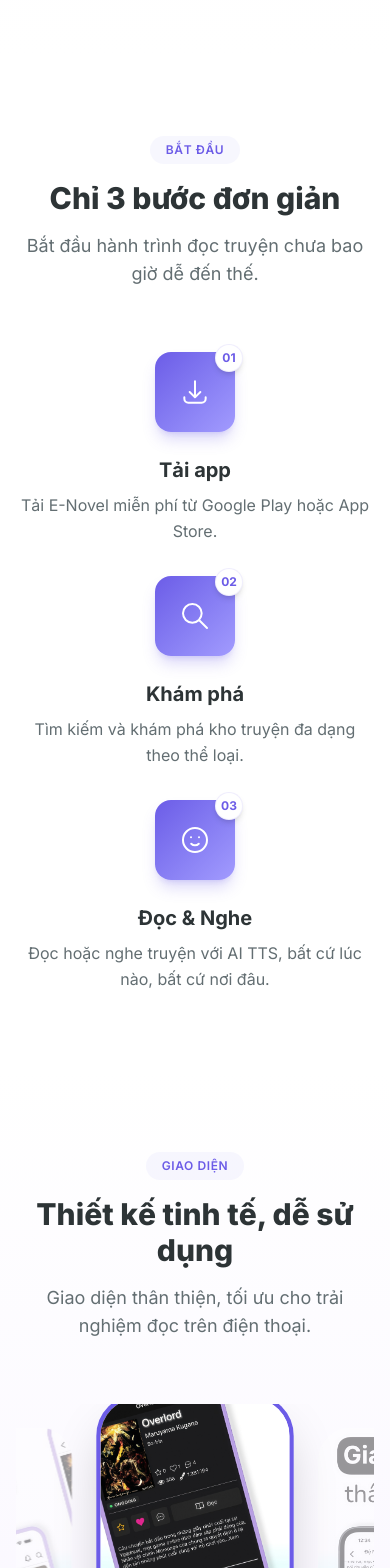
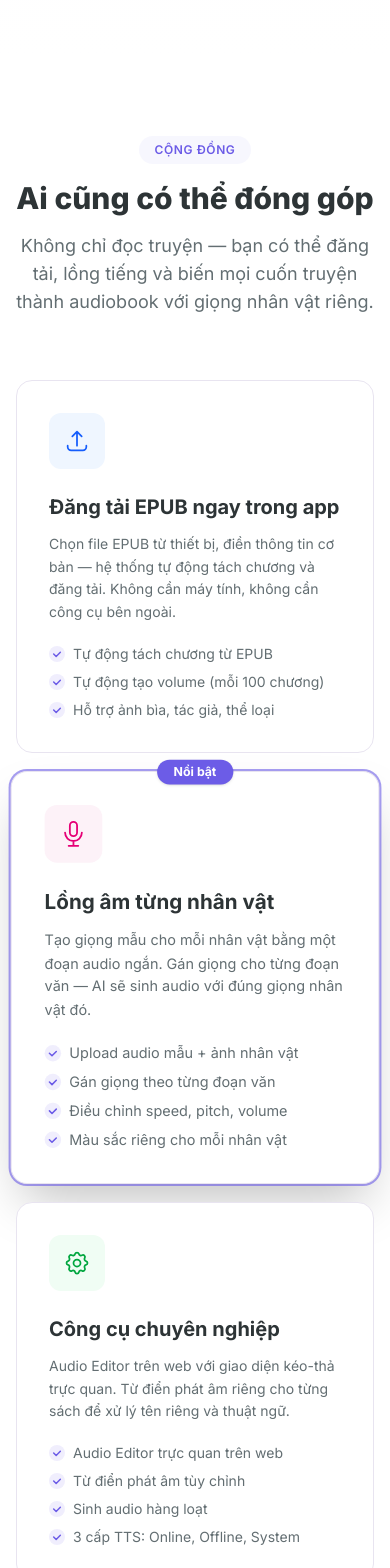
Before and after one commit to haidv2806/E-novel-landing-page, a React (Vite) app: page / in a window 390 px wide. Shown: the part 5560-7128 px from the top of the page. Built offline with nearby package versions, Linux system fonts and the light colour scheme.

Commit message:
feat: add CommunitySection and reorder landing page layout, update ScreenshotsSection background gradient

```diff
--- a/src/App.tsx
+++ b/src/App.tsx
@@ -5,6 +5,7 @@ import LibraryStatsSection from './constants/LibraryStatsSection'
 import TTSHighlightSection from './constants/TTSHighlightSection'
 import HowItWorksSection from './constants/HowItWorksSection'
 import ScreenshotsSection from './constants/ScreenshotsSection'
+import CommunitySection from './constants/CommunitySection'
 import DownloadCTA from './constants/DownloadCTA'
 import Footer from './constants/Footer'
 import './App.css'
@@ -21,8 +22,9 @@ function App() {
       <FeaturesSection />
       <LibraryStatsSection />
       <TTSHighlightSection />
+      <CommunitySection />
+      <ScreenshotsSection />
       <HowItWorksSection />
-      <ScreenshotsSection />
       <DownloadCTA />
       <Footer />
     </div>
--- /dev/null
+++ b/src/constants/CommunitySection.tsx
@@ -0,0 +1,128 @@
+import useInView from '../hooks/useInView'
+
+const cards = [
+  {
+    color: 'bg-blue-50 text-blue-600',
+    borderClass: '',
+    icon: (
+      <svg className="w-7 h-7" fill="none" viewBox="0 0 24 24" stroke="currentColor">
+        <path strokeLinecap="round" strokeLinejoin="round" strokeWidth={1.5}
+          d="M4 16v1a3 3 0 003 3h10a3 3 0 003-3v-1m-4-8l-4-4m0 0L8 8m4-4v12" />
+      </svg>
+    ),
+    title: 'Đăng tải EPUB ngay trong app',
+    desc: 'Chọn file EPUB từ thiết bị, điền thông tin cơ bản — hệ thống tự động tách chương và đăng tải. Không cần máy tính, không cần công cụ bên ngoài.',
+    items: [
+      'Tự động tách chương từ EPUB',
+      'Tự động tạo volume (mỗi 100 chương)',
+      'Hỗ trợ ảnh bìa, tác giả, thể loại',
+    ],
+  },
+  {
+    color: 'bg-pink-50 text-pink-600',
+    borderClass: 'ring-2 ring-primary/60 shadow-2xl scale-[1.03]',
+    badge: 'Nổi bật',
+    icon: (
+      <svg className="w-7 h-7" fill="none" viewBox="0 0 24 24" stroke="currentColor">
+        <path strokeLinecap="round" strokeLinejoin="round" strokeWidth={1.5}
+          d="M19 11a7 7 0 01-7 7m0 0a7 7 0 01-7-7m7 7v4m0 0H8m4 0h4m-4-8a3 3 0 01-3-3V5a3 3 0 116 0v6a3 3 0 01-3 3z" />
+      </svg>
+    ),
+    title: 'Lồng âm từng nhân vật',
+    desc: 'Tạo giọng mẫu cho mỗi nhân vật bằng một đoạn audio ngắn. Gán giọng cho từng đoạn văn — AI sẽ sinh audio với đúng giọng nhân vật đó.',
+    items: [
+      'Upload audio mẫu + ảnh nhân vật',
+      'Gán giọng theo từng đoạn văn',
+      'Điều chỉnh speed, pitch, volume',
+      'Màu sắc riêng cho mỗi nhân vật',
+    ],
+  },
+  {
+    color: 'bg-green-50 text-green-600',
+    borderClass: '',
+    icon: (
+      <svg className="w-7 h-7" fill="none" viewBox="0 0 24 24" stroke="currentColor">
+        <path strokeLinecap="round" strokeLinejoin="round" strokeWidth={1.5}
+          d="M10.325 4.317c.426-1.756 2.924-1.756 3.35 0a1.724 1.724 0 002.573 1.066c1.543-.94 3.31.826 2.37 2.37a1.724 1.724 0 001.065 2.572c1.756.426 1.756 2.924 0 3.35a1.724 1.724 0 00-1.066 2.573c.94 1.543-.826 3.31-2.37 2.37a1.724 1.724 0 00-2.572 1.065c-.426 1.756-2.924 1.756-3.35 0a1.724 1.724 0 00-2.573-1.066c-1.543.94-3.31-.826-2.37-2.37a1.724 1.724 0 00-1.065-2.572c-1.756-.426-1.756-2.924 0-3.35a1.724 1.724 0 001.066-2.573c-.94-1.543.826-3.31 2.37-2.37.996.608 2.296.07 2.572-1.065z" />
+        <path strokeLinecap="round" strokeLinejoin="round" strokeWidth={1.5}
+          d="M15 12a3 3 0 11-6 0 3 3 0 016 0z" />
+      </svg>
+    ),
+    title: 'Công cụ chuyên nghiệp',
+    desc: 'Audio Editor trên web với giao diện kéo-thả trực quan. Từ điển phát âm riêng cho từng sách để xử lý tên riêng và thuật ngữ.',
+    items: [
+      'Audio Editor trực quan trên web',
+      'Từ điển phát âm tùy chỉnh',
+      'Sinh audio hàng loạt',
+      '3 cấp TTS: Online, Offline, System',
+    ],
+  },
+]
+
+export default function CommunitySection() {
+  const { ref, isVisible } = useInView()
+
+  return (
+    <section
+      id="community"
+      ref={ref}
+      className="py-20 lg:py-28 bg-white"
+    >
+      <div className="max-w-6xl mx-auto px-4 sm:px-6 lg:px-8">
+        {/* Header */}
+        <div className="text-center mb-16">
+          <span className="inline-block text-xs font-semibold text-primary bg-primary/5 px-4 py-1.5 rounded-full mb-4 uppercase tracking-wider">
+            Cộng đồng
+          </span>
+          <h2 className="text-3xl sm:text-4xl font-extrabold text-text-main mb-4">
+            Ai cũng có thể đóng góp
+          </h2>
+          <p className="text-text-muted text-lg max-w-2xl mx-auto">
+            Không chỉ đọc truyện — bạn có thể đăng tải, lồng tiếng và biến mọi cuốn truyện
+            thành audiobook với giọng nhân vật riêng.
+          </p>
+        </div>
+
+        {/* Cards */}
+        <div className="grid sm:grid-cols-2 lg:grid-cols-3 gap-6 items-center">
+          {cards.map((card, i) => (
+            <div
+              key={i}
+              className={`relative bg-white rounded-2xl p-8 border border-border-light transition-all duration-300 hover:-translate-y-1 hover:shadow-xl ${card.borderClass} ${isVisible ? 'animate-fade-in-up' : 'opacity-0'}`}
+              style={{ animationDelay: `${i * 0.12}s` }}
+            >
+              {card.badge && (
+                <span className="absolute -top-3 left-1/2 -translate-x-1/2 bg-primary text-white text-xs font-bold px-4 py-1 rounded-full shadow">
+                  {card.badge}
+                </span>
+              )}
+
+              {/* Icon */}
+              <div className={`w-14 h-14 ${card.color} rounded-xl flex items-center justify-center mb-6`}>
+                {card.icon}
+              </div>
+
+              {/* Title & Desc */}
+              <h3 className="text-xl font-bold text-text-main mb-3">{card.title}</h3>
+              <p className="text-text-muted text-sm leading-relaxed mb-5">{card.desc}</p>
+
+              {/* Checklist */}
+              <ul className="space-y-2">
+                {card.items.map((item, j) => (
+                  <li key={j} className="flex items-start gap-2 text-sm text-text-muted">
+                    <span className="mt-0.5 flex-shrink-0 w-4 h-4 rounded-full bg-primary/10 flex items-center justify-center">
+                      <svg className="w-2.5 h-2.5 text-primary" viewBox="0 0 12 12" fill="none">
+                        <path d="M2 6l3 3 5-5" stroke="currentColor" strokeWidth="1.8" strokeLinecap="round" strokeLinejoin="round" />
+                      </svg>
+                    </span>
+                    {item}
+                  </li>
+                ))}
+              </ul>
+            </div>
+          ))}
+        </div>
+      </div>
+    </section>
+  )
+}
--- a/src/constants/ScreenshotsSection.tsx
+++ b/src/constants/ScreenshotsSection.tsx
@@ -43,7 +43,7 @@ export default function ScreenshotsSection() {
     }, [active])
 
     return (
-        <section className="py-20 lg:py-28" style={{ background: 'linear-gradient(180deg, #ffffff 0%, #f8f4ff 100%)' }}>
+        <section className="py-20 lg:py-28" style={{ background: 'linear-gradient(180deg, #f8f4ff 0%, #ffffff 100%)' }}>
             <div className="max-w-6xl mx-auto px-4 sm:px-6 lg:px-8">
                 <div className="text-center mb-16">
                     <span className="inline-block text-xs font-semibold text-primary bg-primary/5 px-4 py-1.5 rounded-full mb-4 uppercase tracking-wider">Giao diện</span>
```
